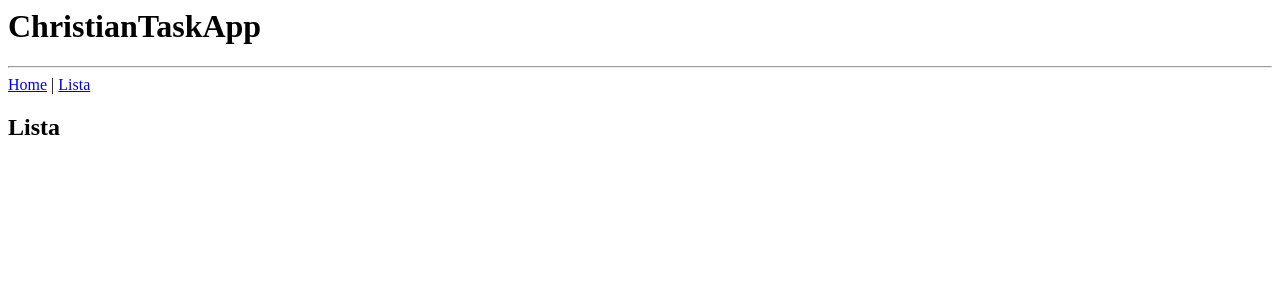
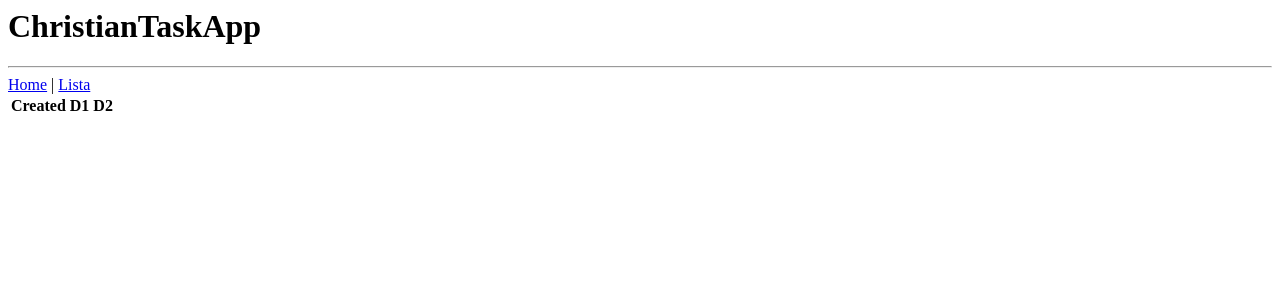
Before and after one commit to christianpinheiro/A3-Angular, an Angular app: page /list in a window 1280 px wide. Shown: the top 300 px of the page. Built offline with nearby package versions, Linux system fonts and the light colour scheme.

Commit message:
1 file modified

```diff
--- a/src/app/christian-list-component/christian-list-component.component.html
+++ b/src/app/christian-list-component/christian-list-component.component.html
@@ -1 +1,16 @@
-<h2>Lista</h2>
+<div>
+  <table class="table">
+    <thead>
+      <tr>
+        <th>Created</th>
+        <th>D1</th>
+        <th>D2</th>
+      </tr>
+      <tr *ngFor="let rate of this.christianListService.list">
+        <td></td>
+      </tr>
+    </thead>
+
+
+  </table>
+</div>
```
